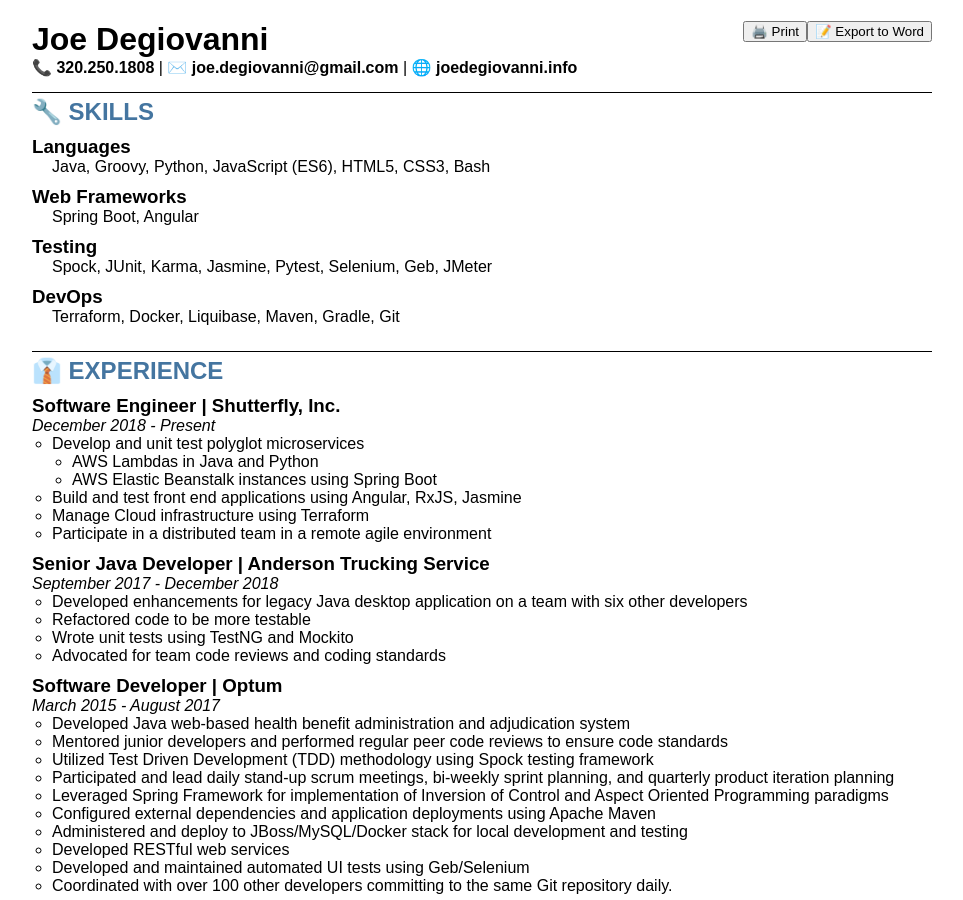
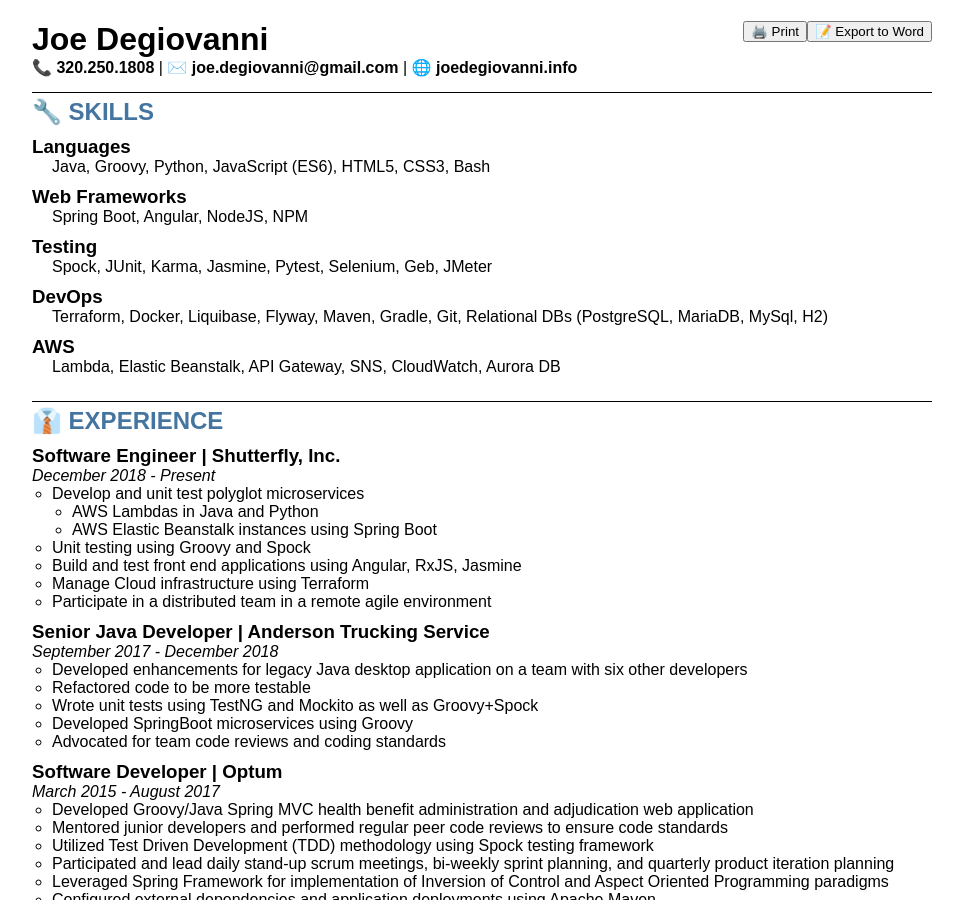
Before and after one commit to joe-degiovanni/joe-degiovanni.github.io, a Jekyll site: the page resume/index.html, which Jekyll copies as it is, in a window 1280 px wide and 900 px high. Shown: the whole window, without its empty margins (158-1121 px from the left). Built offline with Jekyll 4.4.1, drawn with Linux system fonts in a browser that asks for light colours.

Commit message:
updated skills section

```diff
--- a/resume/index.html
+++ b/resume/index.html
@@ -27,13 +27,16 @@
         <p>Java, Groovy, Python, JavaScript (ES6), HTML5, CSS3, Bash</p>
 
         <h3>Web Frameworks</h3>
-        <p>Spring Boot, Angular</p>
+        <p>Spring Boot, Angular, NodeJS, NPM</p>
 
         <h3>Testing</h3>
         <p>Spock, JUnit, Karma, Jasmine, Pytest, Selenium, Geb, JMeter</p>
 
         <h3>DevOps</h3>
-        <p>Terraform, Docker, Liquibase, Maven, Gradle, Git</p>
+        <p>Terraform, Docker, Liquibase, Flyway, Maven, Gradle, Git, Relational DBs (PostgreSQL, MariaDB, MySql, H2)</p>
+
+        <h3>AWS</h3>
+        <p>Lambda, Elastic Beanstalk, API Gateway, SNS, CloudWatch, Aurora DB</p>
     </section>
 
     <section>
@@ -49,6 +52,7 @@
                     <li>AWS Elastic Beanstalk instances using Spring Boot</li>
                 </ul>
             </li>
+            <li>Unit testing using Groovy and Spock </li>
             <li>Build and test front end applications using Angular, RxJS, Jasmine</li>
             <li>Manage Cloud infrastructure using Terraform</li>
             <li>Participate in a distributed team in a remote agile environment</li>
@@ -59,14 +63,15 @@
         <ul>
             <li>Developed enhancements for legacy Java desktop application on a team with six other developers</li>
             <li>Refactored code to be more testable</li>
-            <li>Wrote unit tests using TestNG and Mockito</li>
+            <li>Wrote unit tests using TestNG and Mockito as well as Groovy+Spock</li>
+            <li>Developed SpringBoot microservices using Groovy</li>
             <li>Advocated for team code reviews and coding standards</li>
         </ul>
 
         <h3>Software Developer | Optum</h3>
         <i>March 2015 - August 2017</i>
         <ul>
-            <li>Developed Java web-based health benefit administration and adjudication system</li>
+            <li>Developed Groovy/Java Spring MVC health benefit administration and adjudication web application</li>
             <li>Mentored junior developers and performed regular peer code reviews to ensure code standards</li>
             <li>Utilized Test Driven Development (TDD) methodology using Spock testing framework</li>
             <li>Participated and lead daily stand-up scrum meetings, bi-weekly sprint planning, and quarterly product iteration planning</li>
```
